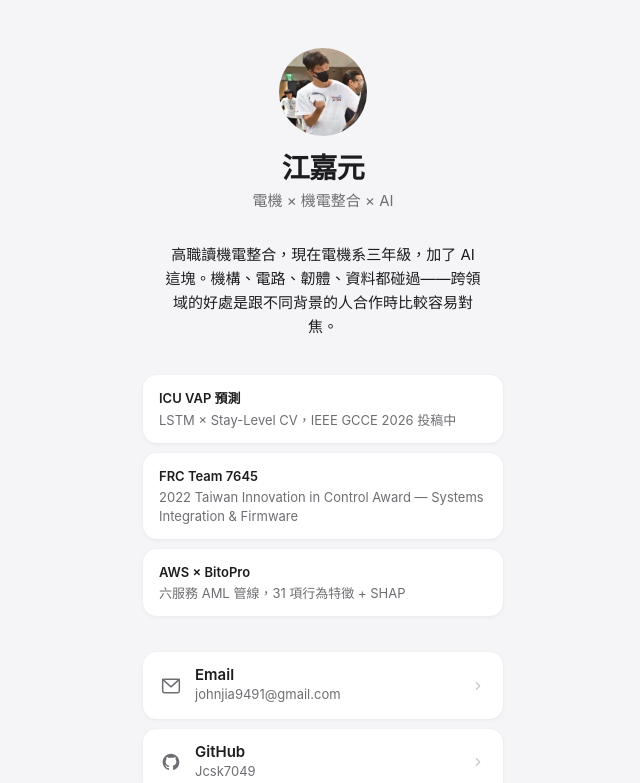
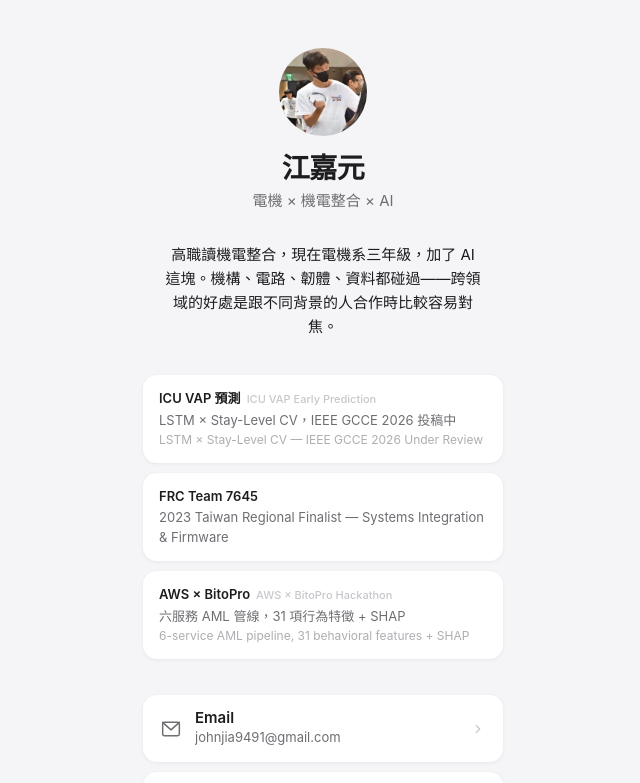
Before and after one commit to Jcsk7049/personal-website, a React (Vite) app: page /card in a window 1280 px wide. Shown: the top 783 px of the page, without its empty margins (317-957 px from the left). Built offline with nearby package versions, Linux system fonts and the light colour scheme.

Commit message:
Card: bilingual highlights, FRC updated to 2023 Finalist

```diff
--- a/src/pages/Card.jsx
+++ b/src/pages/Card.jsx
@@ -48,9 +48,9 @@ const LINKS = [
 ]
 
 const HIGHLIGHTS = [
-  { label: 'ICU VAP 預測', desc: 'LSTM × Stay-Level CV，IEEE GCCE 2026 投稿中' },
-  { label: 'FRC Team 7645', desc: '2022 Taiwan Innovation in Control Award — Systems Integration & Firmware' },
-  { label: 'AWS × BitoPro', desc: '六服務 AML 管線，31 項行為特徵 + SHAP' },
+  { label: 'ICU VAP 預測', labelEn: 'ICU VAP Early Prediction', desc: 'LSTM × Stay-Level CV，IEEE GCCE 2026 投稿中', descEn: 'LSTM × Stay-Level CV — IEEE GCCE 2026 Under Review' },
+  { label: 'FRC Team 7645', desc: '2023 Taiwan Regional Finalist — Systems Integration & Firmware' },
+  { label: 'AWS × BitoPro', labelEn: 'AWS × BitoPro Hackathon', desc: '六服務 AML 管線，31 項行為特徵 + SHAP', descEn: '6-service AML pipeline, 31 behavioral features + SHAP' },
 ]
 
 export default function Card() {
@@ -134,8 +134,18 @@ export default function Card() {
             padding: '14px 16px',
             boxShadow: 'rgba(0,0,0,0.06) 0 1px 4px',
           }}>
-            <div style={{ fontSize: 13, fontWeight: 600, color: '#1D1D1F', marginBottom: 2 }}>{h.label}</div>
-            <div style={{ fontSize: 13, color: '#6E6E73', lineHeight: 1.4 }}>{h.desc}</div>
+            {h.labelEn ? (
+              <div style={{ display: 'flex', alignItems: 'baseline', gap: 6, marginBottom: 2, flexWrap: 'wrap' }}>
+                <span style={{ fontSize: 13, fontWeight: 600, color: '#1D1D1F' }}>{h.label}</span>
+                <span style={{ fontSize: 11, fontWeight: 500, color: '#C7C7CC' }}>{h.labelEn}</span>
+              </div>
+            ) : (
+              <div style={{ fontSize: 13, fontWeight: 600, color: '#1D1D1F', marginBottom: 2 }}>{h.label}</div>
+            )}
+            <div style={{ fontSize: 13, color: '#6E6E73', lineHeight: 1.5 }}>{h.desc}</div>
+            {h.descEn && (
+              <div style={{ fontSize: 12, color: '#AEAEB2', lineHeight: 1.4, marginTop: 2 }}>{h.descEn}</div>
+            )}
           </div>
         ))}
       </div>
```
